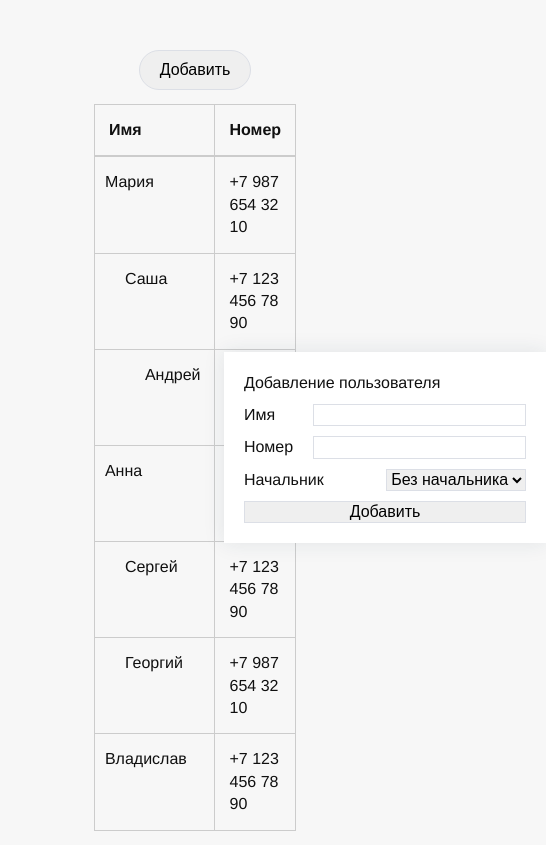
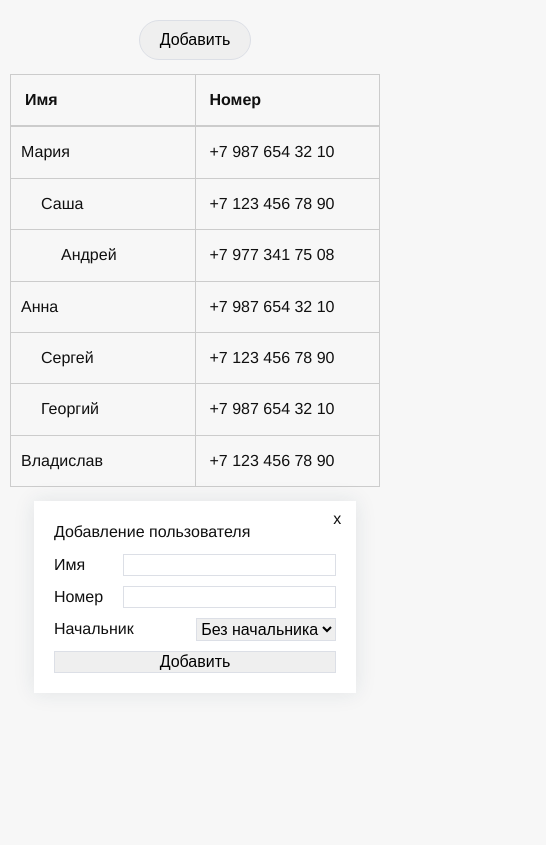
Before and after one commit to mazay33/roistat-test, a Vue app: page / in a window 390 px wide. Both pictures are taken after a click on the button "Добавить". Shown: the whole page, 546 px wide, since content can reach past the window. Built offline with nearby package versions, Linux system fonts and the light colour scheme.

Commit message:
feat: close button

```diff
--- a/src/App.vue
+++ b/src/App.vue
@@ -7,7 +7,7 @@
     <div class="content__right">
       <transition name="fade">
         <div v-if="isShowForm">
-          <UserForm />
+          <UserForm @closeForm="() => isShowForm = false" />
         </div>
       </transition>
     </div>
@@ -48,6 +48,10 @@ export default {
   justify-content: space-around;
   width: 100%;
   padding: 50px 100px 0 100px;
+  @media screen and (max-width: 1180px) {
+    flex-direction: column;
+    padding: 20px 10px 0 10px;
+}
   &__left {
     display: flex;
     flex-direction: column;
--- a/src/components/UserForm.vue
+++ b/src/components/UserForm.vue
@@ -1,5 +1,6 @@
 <template>
   <form class="form" @submit.prevent="handleSubmit">
+    <div @click="$emit('closeForm')" class="form__close">x</div>
     <h2>Добавление пользователя</h2>
     <div class="form__field">
       <label> Имя </label>
@@ -80,6 +81,7 @@ export default {
 
 <style lang="scss" scoped>
 .form {
+  position: relative;
   max-width: 500px;
   padding: 20px;
   display: flex;
@@ -93,5 +95,12 @@ export default {
     justify-content: space-between;
     gap: 20px;
   }
+  &__close{
+    cursor: pointer;
+    position: absolute;
+    right: 10px;
+    top: 2px;
+    padding: 5px;
+  }
 }
 </style>
```
